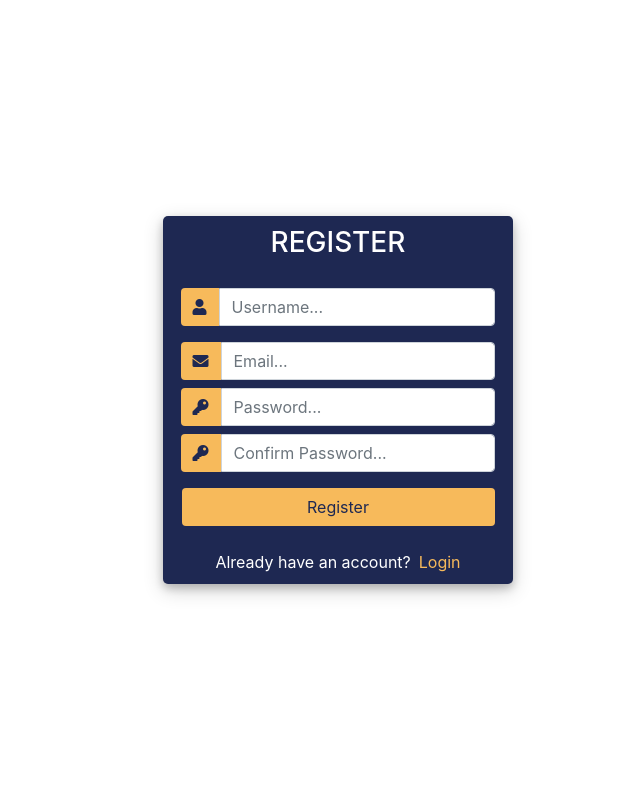
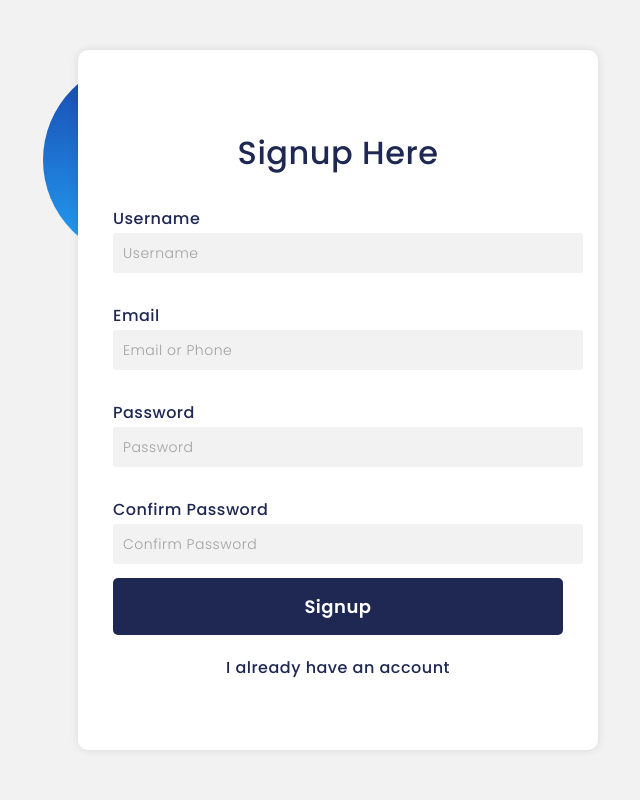
Before and after one commit to WojtekPr/library_project, a Django app: page /register/ in a window 1280 px wide. Shown: the whole page, without its empty margins (302-942 px from the left). Run offline with Django 4.2, Linux system fonts and the light colour scheme; some libraries are stand-ins or nearby versions.

Commit message:
logn and register update

```diff
--- a/base/static/styles.css
+++ b/base/static/styles.css
@@ -1,89 +1,141 @@
 body,
 html {
-	margin: 0;
-	padding: 0;
-	height: 100%;
-	background: #ffffff;
+  margin: 0;
+  padding: 0;
+  height: 100%;
+  background: #f2f2f2;
 }
 
-.user_card {
-	width: 350px;
-	margin-top: auto;
-	margin-bottom: auto;
-	background: #1e2852;
-	position: relative;
-	display: flex;
-	justify-content: center;
-	flex-direction: column;
-	padding: 10px;
-	box-shadow: 0 4px 8px 0 rgba(0, 0, 0, 0.2), 0 6px 20px 0 rgba(0, 0, 0, 0.19);
-	-webkit-box-shadow: 0 4px 8px 0 rgba(0, 0, 0, 0.2), 0 6px 20px 0 rgba(0, 0, 0, 0.19);
-	-moz-box-shadow: 0 4px 8px 0 rgba(0, 0, 0, 0.2), 0 6px 20px 0 rgba(0, 0, 0, 0.19);
-	border-radius: 5px;
-	color: #ffffff;
+.background {
+  width: 430px;
+  height: 520px;
+  position: absolute;
+  transform: translate(-50%, -50%);
+  left: 50%;
+  top: 50%;
 }
 
-#form-title {
-	color: #ffffff;
-	text-align: center;
+.background .shape {
+  height: 200px;
+  width: 200px;
+  position: absolute;
+  border-radius: 50%;
 }
 
-.form_container {
-	margin-top: 20px;
+.shape:first-child {
+  background: linear-gradient(#1845ad, #23a2f6);
+  left: -80px;
+  top: -80px;
 }
 
-.register_btn {
-	width: 100%;
-	background: #f7ba5b !important;
-	color: #1e2852 !important;
+.shape:last-child {
+  background: linear-gradient(to right, #ff512f, #f09819);
+  right: -30px;
+  bottom: -80px;
 }
 
-.register_btn:focus {
-	box-shadow: none !important;
-	outline: 0px !important;
+form {
+  height: 600px;
+  width: 450px;
+  background-color: #ffffff;
+  position: absolute;
+  transform: translate(-50%, -50%);
+  top: 50%;
+  left: 50%;
+  border-radius: 10px;
+  box-shadow: 0 0 10px rgba(0, 0, 0, 0.1);
+  padding: 50px 35px;
 }
 
-.input-group-text {
-	background: #f7ba5b !important;
-	color: #1e2852 !important;
-	border: 0 !important;
-	border-radius: 0.25rem 0 0 0.25rem !important;
+form * {
+  font-family: 'Poppins', sans-serif;
+  color: #1e2852;
+  letter-spacing: 0.5px;
+  outline: none;
+  border: none;
 }
 
-.input_user,
-.input_pass:focus {
-	box-shadow: none !important;
-	outline: 0px !important;
+form h3 {
+  font-size: 32px;
+  font-weight: 500;
+  line-height: 42px;
+  text-align: center;
+  color: #1e2852;
 }
 
-.links {
-	color: #ffffff;
+label {
+  display: block;
+  margin-top: 30px;
+  font-size: 16px;
+  font-weight: 500;
+  color: #1e2852;
 }
 
-.links a {
-	color: #f7ba5b;
-	text-decoration: none;
+input {
+  display: block;
+  height: 40px;
+  width: 100%;
+  background-color: #f2f2f2;
+  border-radius: 3px;
+  padding: 0 10px;
+  margin-top: 2px;
+  font-size: 14px;
+  font-weight: 300;
+  color: #1e2852;
 }
 
-.links a:hover {
-	text-decoration: underline;
+::placeholder {
+  color: #a1a1a1;
 }
 
-.container {
-	height: 100vh;
-	display: flex;
-	justify-content: center;
-	align-items: center;
+button {
+  margin-top: 14px;
+  width: 100%;
+  background-color: #1e2852;
+  color: #ffffff;
+  padding: 15px 0;
+  font-size: 18px;
+  font-weight: 600;
+  border-radius: 5px;
+  cursor: pointer;
 }
 
-.container:before {
-	content: "";
-	position: fixed;
-	top: 0;
-	left: 0;
-	right: 0;
-	bottom: 0;
-	/* background: url("library-background.jpg") no-repeat center center / cover; */
-	z-index: -1;
-	opacity: 0.4;
+a {
+  display: block;
+  margin-top: 20px;
+  text-align: center;
+  color: #1e2852;
+  text-decoration: none;
 }
+
+a:hover {
+  text-decoration: underline;
+}
+
+.social {
+  margin-top: 30px;
+  display: flex;
+  justify-content: center;
+}
+
+.social div {
+  background: #1e2852;
+  width: 150px;
+  border-radius: 3px;
+  padding: 5px 10px 10px 5px;
+  color: #ffffff;
+  text-align: center;
+}
+
+.social div:hover {
+  background-color: #080710;
+}
+
+.social .fb {
+  margin-left: 25px;
+}
+
+.social i {
+  margin-right: 10px;
+  font-size: 20px;
+}
--- a/base/templates/accounts/register.html
+++ b/base/templates/accounts/register.html
@@ -1,66 +1,35 @@
 <!DOCTYPE html>
-<html>
-
+<html lang="en">
 <head>
-    <title>Register</title>
-    <link rel="stylesheet" href="https://stackpath.bootstrapcdn.com/bootstrap/4.1.3/css/bootstrap.min.css"
-        integrity="sha384-MCw98/SFnGE8fJT3GXwEOngsV7Zt27NXFoaoApmYm81iuXoPkFOJwJ8ERdknLPMO" crossorigin="anonymous">
-    <script src="https://ajax.googleapis.com/ajax/libs/jquery/3.3.1/jquery.min.js"></script>
-    <link rel="stylesheet" href="https://use.fontawesome.com/releases/v5.6.1/css/all.css"
-        integrity="sha384-gfdkjb5BdAXd+lj+gudLWI+BXq4IuLW5IT+brZEZsLFm++aCMlF1V92rMkPaX4PP" crossorigin="anonymous">
+    <title>Signup Page</title>
+    <link rel="preconnect" href="https://fonts.gstatic.com">
+    <link rel="stylesheet" href="https://cdnjs.cloudflare.com/ajax/libs/font-awesome/5.15.4/css/all.min.css">
+    <link href="https://fonts.googleapis.com/css2?family=Poppins:wght@300;500;600&display=swap" rel="stylesheet">
     <link rel="stylesheet" href="../static/styles.css">
 </head>
+<body>
+    <div class="background">
+        <div class="shape"></div>
+        <div class="shape"></div>
+    </div>
+    <form action="" method="post">
+        {% csrf_token %}
+        <h3>Signup Here</h3>
 
-<body>
-    <div class="container h-100">
-        <div class="d-flex justify-content-center h-100">
-            <div class="user_card">
-                <div class="d-flex justify-content-center">
-                    <h3 id="form-title">REGISTER</h3>
-                </div>
-                <div class="d-flex justify-content-center form_container">
-                    <form method="POST" action="">
-                        <div class="input-group mb-3">
-                            <div class="input-group-append">
-                                <span class="input-group-text"><i class="fas fa-user"></i></span>
-                            </div>
-                            <input type="text" name="username" placeholder="Username..." class="form-control">
-                        </div>
-                        <div class="input-group mb-2">
-                            <div class="input-group-append">
-                                <span class="input-group-text"><i class="fas fa-envelope"></i></span>
-                            </div>
-                            <input type="email" name="email" placeholder="Email..." class="form-control">
-                        </div>
-                        <div class="input-group mb-2">
-                            <div class="input-group-append">
-                                <span class="input-group-text"><i class="fas fa-key"></i></span>
-                            </div>
-                            <input type="password" name="password1" placeholder="Password..." class="form-control">
-                        </div>
-                        <div class="input-group mb-2">
-                            <div class="input-group-append">
-                                <span class="input-group-text"><i class="fas fa-key"></i></span>
-                            </div>
-                            <input type="password" name="password2" placeholder="Confirm Password..."
-                                class="form-control">
-                        </div>
+        <label for="username">Username</label>
+        <input type="text" placeholder="Username" name="username" id="username">
 
-                        <div class="d-flex justify-content-center mt-3 login_container">
-                            <input class="btn register_btn" type="submit" value="Register">
-                        </div>
-                    </form>
+        <label for="email">Email</label>
+        <input type="email" placeholder="Email or Phone" name="email" id="email">
 
-                </div>
+        <label for="password1">Password</label>
+        <input type="password" placeholder="Password" id="password1" name="password1">
 
-                <div class="mt-4">
-                    <div class="d-flex justify-content-center links">
-                        Already have an account? <a href="../login" class="ml-2">Login</a>
-                    </div>
-                </div>
-            </div>
-        </div>
-    </div>
+        <label for="password2">Confirm Password</label>
+        <input type="password" placeholder="Confirm Password" id="password2" name="password2">
+        <button type="submit">Signup</button>
+
+        <a href="../login">I already have an account</a>
+    </form>
 </body>
-
 </html>
--- a/base/views.py
+++ b/base/views.py
@@ -2,13 +2,17 @@
 from django.http import HttpResponse
 
 def HomePage(request):
-    context  = {}
-    return render(request, 'accounts/home.html', context)
+    return render(request, 'accounts/home.html')
 
 def registerPage(request):
-    context = {}
-    return render(request, 'accounts/register.html', context)
+    if request.method=='POST':
+        uname=request.POST.get('username')
+        email=request.POST.get('email')
+        pass1=request.POST.get('password1')
+        pass2=request.POST.get('password2')
+
+        print(uname,email,pass1,pass2)
+    return render(request, 'accounts/register.html')
 
 def loginPage(request):
-    context = {}
-    return render(request, 'accounts/login.html', context)
+    return render(request, 'accounts/login.html')
```
Also changed, not shown: base/templates/accounts/login.html (+20 -45 lines), base/templates/accounts/home.html (line endings or trailing spaces).
